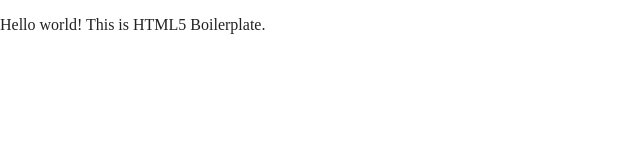
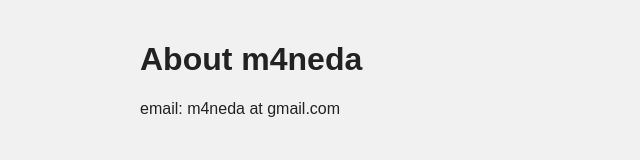
Before and after one commit to m4neda/m4neda.github.io, a website built with Parcel: page index.html in a window 1280 px wide. Shown: the whole page, without its empty margins (0-640 px from the left). Built offline with nearby package versions, Linux system fonts and the light colour scheme.

Commit message:
Remove unrelated message from top
fix title require

Add info

```diff
--- a/css/main.css
+++ b/css/main.css
@@ -86,6 +86,23 @@
 /* ==========================================================================
    Author's custom styles
    ========================================================================== */
+
+body {
+    background-color: #f1f1f1;
+    padding: 20px;
+    font-family: Arial;
+}
+
+/* Center website */
+.main {
+  max-width: 1000px;
+  margin: auto;
+}
+
+h1 {
+  font-size: 50px;
+  word-break: break-all;
+}
 
 /* ==========================================================================
    Helper classes
--- a/index.html
+++ b/index.html
@@ -3,7 +3,7 @@
 
 <head>
   <meta charset="utf-8">
-  <title></title>
+  <title>About m4neda</title>
   <meta name="description" content="">
   <meta name="viewport" content="width=device-width, initial-scale=1">
 
@@ -25,7 +25,11 @@
 <body>
 
   <!-- Add your site or application content here -->
-  <p>Hello world! This is HTML5 Boilerplate.</p>
+  <div class="main">
+    <h1>About m4neda</h1>
+    <p>email: m4neda at gmail.com</p>
+  </div>
+
   <script src="js/vendor/modernizr-3.11.2.min.js"></script>
   <script src="js/plugins.js"></script>
   <script src="js/main.js"></script>
```
